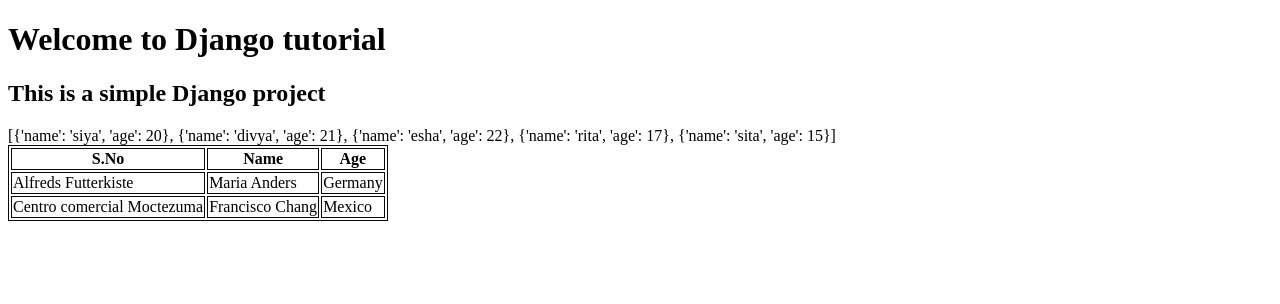
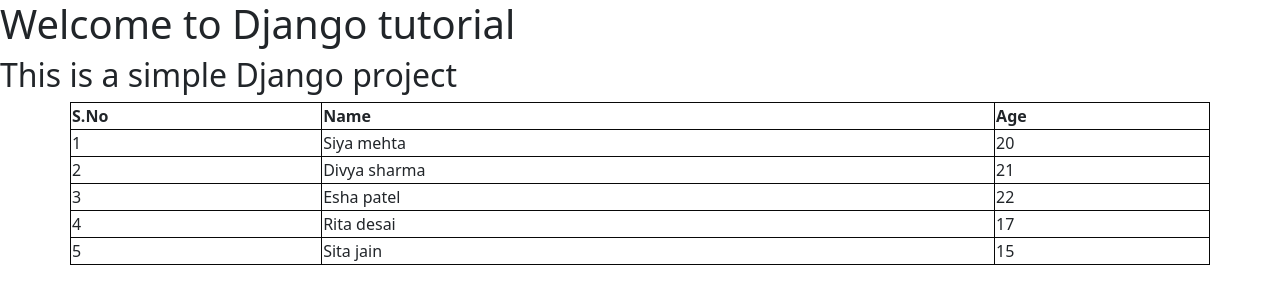
Before and after one commit to shriyajain24/Django-Learning, a Django app: page / in a window 1280 px wide. Shown: the top 304 px of the page. Run offline with Django 5.2, Linux system fonts and the light colour scheme.

Commit message:
Refactor people data in views.py and enhance table presentation in index.html

```diff
--- a/Django/home/templates/home/index.html
+++ b/Django/home/templates/home/index.html
@@ -2,6 +2,7 @@
 <html lang="en">
 <head>
     <meta charset="UTF-8">
+    <link href="https://cdn.jsdelivr.net/npm/bootstrap@5.3.8/dist/css/bootstrap.min.css" rel="stylesheet" integrity="sha384-sRIl4kxILFvY47J16cr9ZwB07vP4J8+LH7qKQnuqkuIAvNWLzeN8tE5YBujZqJLB" crossorigin="anonymous">
     <meta name="viewport" content="width=device-width, initial-scale=1.0">
     <title>Django tutorial</title>
     <style>
@@ -15,25 +16,25 @@
     <h1>Welcome to Django tutorial</h1>
     <h2>This is a simple Django project</h2>
 
-    {{ peoples }}
 
 
-    <table >
+
+    <table class="container">
   <tr>
     <th>S.No</th>
     <th>Name</th>
     <th>Age</th>
   </tr>
+
+  {% for people in peoples %}
+
   <tr>
-    <td>Alfreds Futterkiste</td>
-    <td>Maria Anders</td>
-    <td>Germany</td>
+    <td>{{forloop.counter}}</td>
+    <td>{{people.name}}</td>
+    <td>{{people.age}}</td>
   </tr>
-  <tr>
-    <td>Centro comercial Moctezuma</td>
-    <td>Francisco Chang</td>
-    <td>Mexico</td>
-  </tr>
+
+  {% endfor %}
 </table>
 
 
--- a/Django/home/views.py
+++ b/Django/home/views.py
@@ -7,11 +7,11 @@ from django.http import HttpResponse
 def home(request):
 
     peoples = [
-        {'name': 'siya' , 'age' : 20},
-        {'name': 'divya' , 'age' : 21},
-        {'name': 'esha' , 'age' : 22},
-        {'name': 'rita' , 'age' : 17},
-        {'name': 'sita' , 'age' : 15},
+        {'name': 'Siya mehta' , 'age' : 20},
+        {'name': 'Divya sharma' , 'age' : 21},
+        {'name': 'Esha patel' , 'age' : 22},
+        {'name': 'Rita desai' , 'age' : 17},
+        {'name': 'Sita jain' , 'age' : 15},
     ]
 
     for people in peoples:
```
